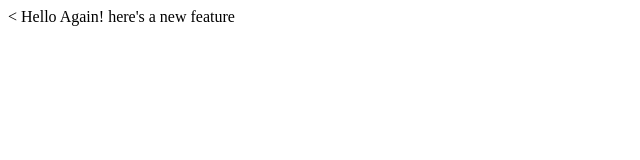
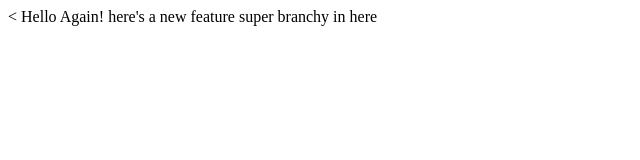
Before and after one commit to paulobrienmeza/lecture1, a plain HTML site: page index.html in a window 1280 px wide. Shown: the whole page, without its empty margins (0-640 px from the left). Drawn offline with Linux system fonts and the light colour scheme.

Commit message:
Checked out branching

```diff
--- a/index.html
+++ b/index.html
@@ -10,6 +10,7 @@
 <body>
 Hello Again!
 here's a new feature
+super branchy in here
 </body>
 
 </html>
```
